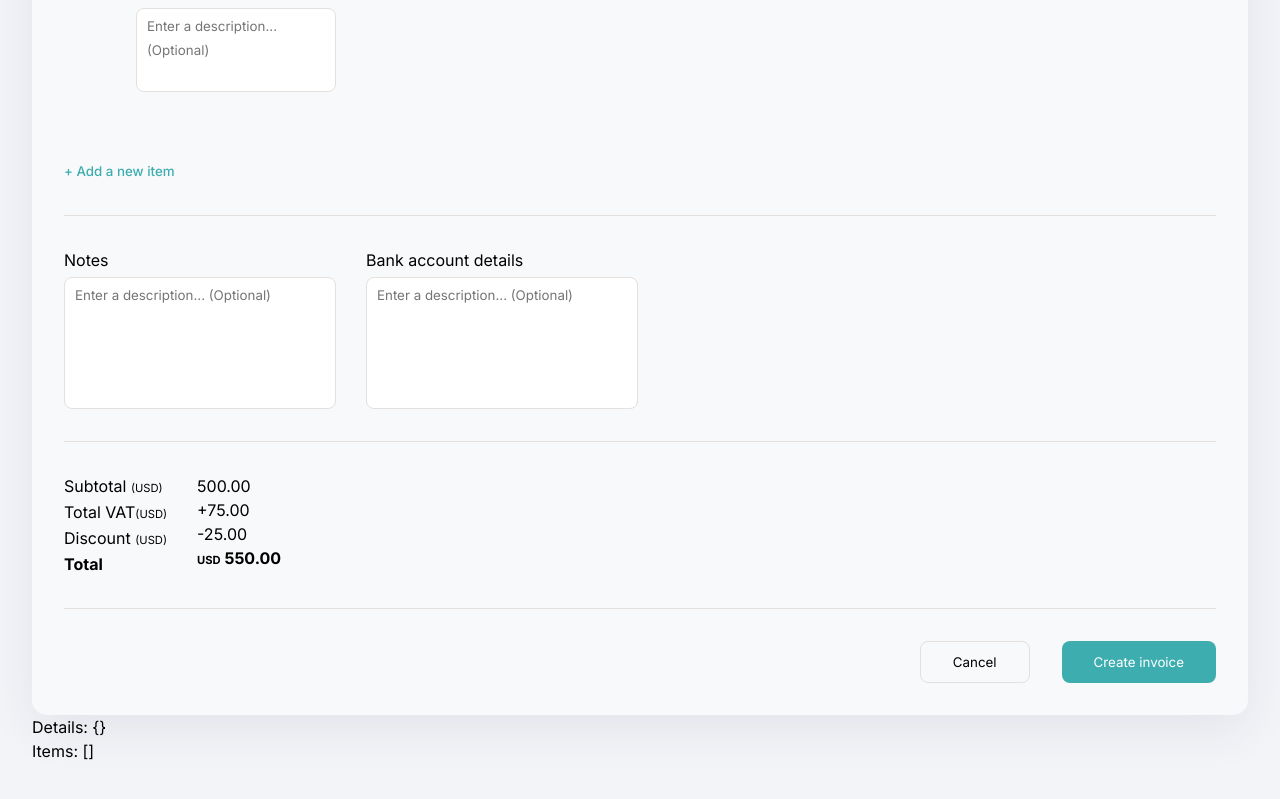
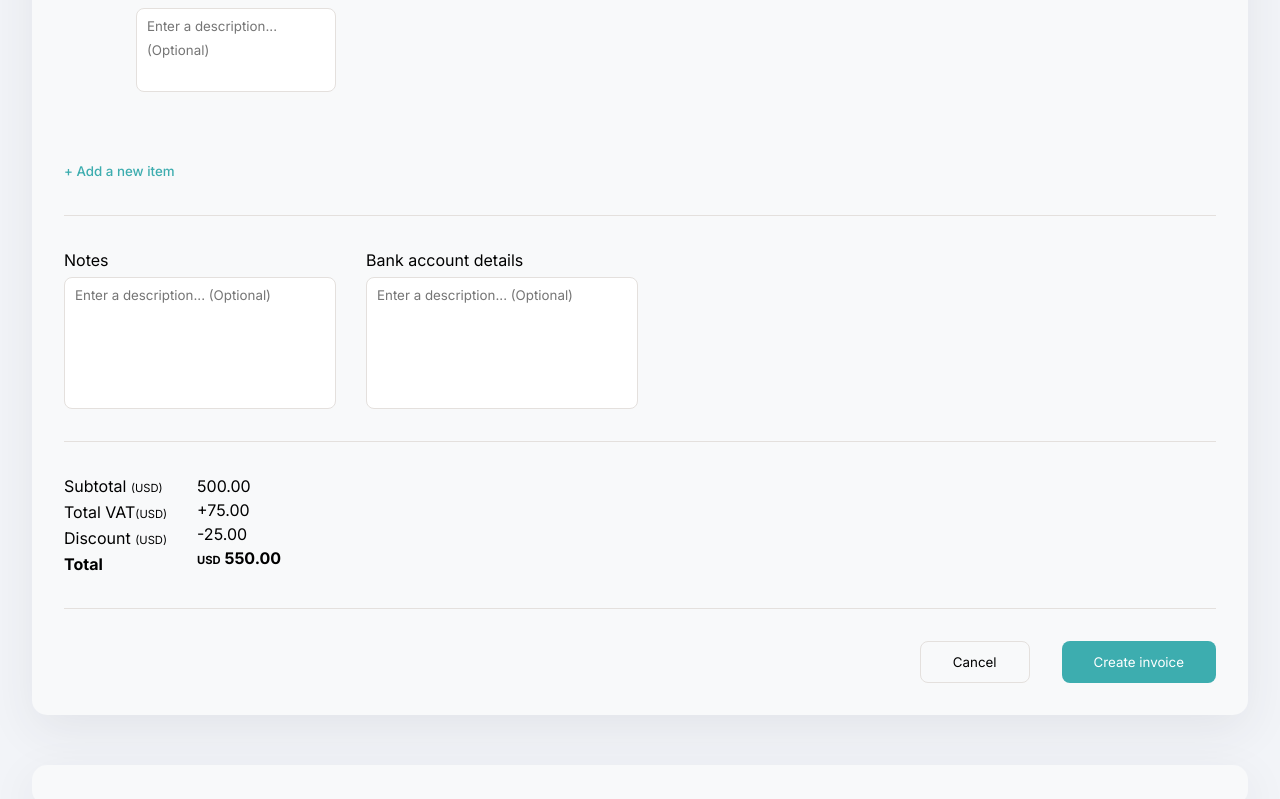
Before and after one commit to Gresham24/Invoice-Creator-App, a React (Vite) app: page / in a window 1280 px wide. Shown: the part 723-1522 px from the top of the page. Built offline with nearby package versions, Linux system fonts and the light colour scheme.

Commit message:
styled print page component

```diff
--- a/src/components/FormPrint.jsx
+++ b/src/components/FormPrint.jsx
@@ -1,13 +1,30 @@
-import { useContext } from 'react'
-import {FormDataContext} from './Form';
+import { useContext } from "react";
+import styled from "styled-components";
+import { FormDataContext } from "./Form";
+import Form from "./Form";
+
+const StyledContainer = styled.div`
+    margin-top: 50px;
+    padding: 20px 32px;
+    border-radius: 15px;
+    background: #f8f9fa;
+    box-shadow: 0px 15px 48px 0px rgba(46, 47, 58, 0.08);
+    /* height: 882px; */
+`;
+
+const StyledPage = styled.div``;
 
 export default function FormPrint() {
     const { formValues } = useContext(FormDataContext);
-    console.log(formValues);
+
+
     return (
-        <>
-            <p>Details: {JSON.stringify(formValues.details)}</p>
-            <p>Items: {JSON.stringify(formValues.items)}</p>
-        </>
+        <StyledContainer>
+            <StyledPage>
+              <p>{}</p>
+                {/* <p>Details: {JSON.stringify(formValues.details)}</p> */}
+                {/* <p>Items: {JSON.stringify(formValues.items)}</p> */}
+            </StyledPage>
+        </StyledContainer>
     );
 }
```
